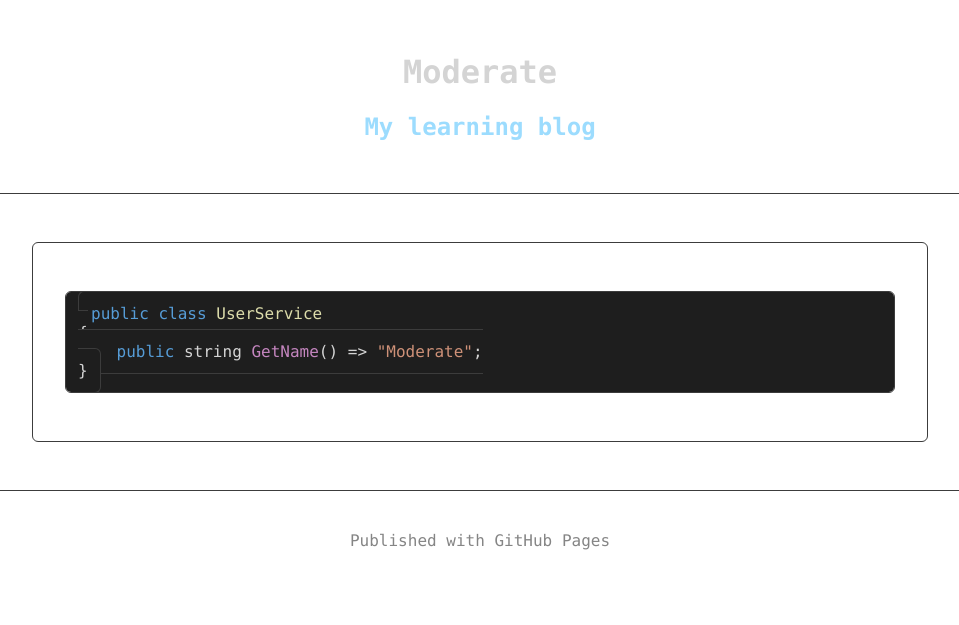
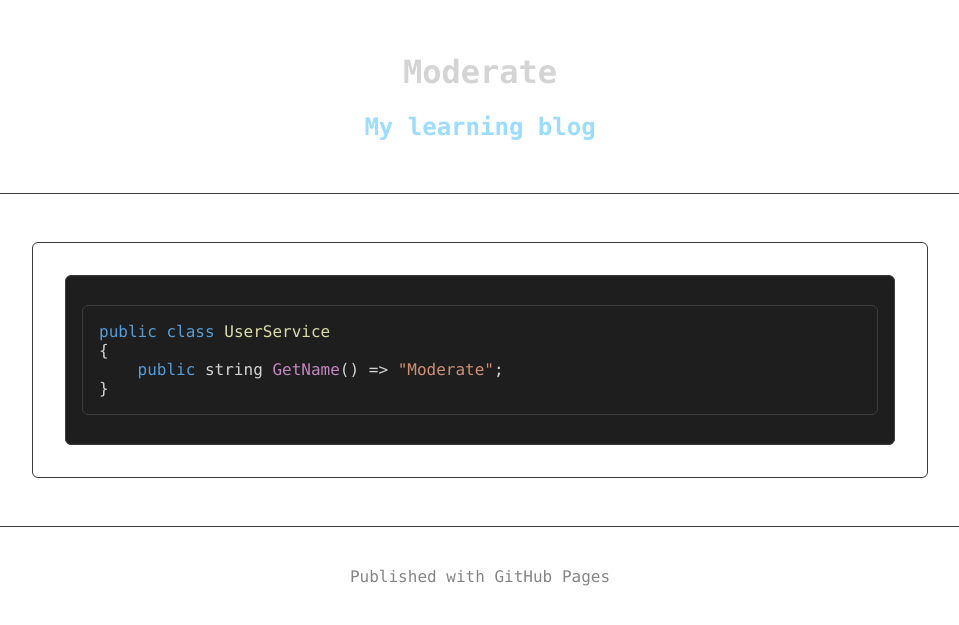
Before and after one commit to moderategamer/moderategamer.github.io, a Jekyll site: the page built from ef-core/syntax-highlighting-test.md, in a window 1280 px wide. Shown: the top 625 px of the page, without its empty margins (160-1119 px from the left). Built offline with Jekyll 4.4.1, drawn with Linux system fonts in a browser that asks for light colours; our own code applies the rules of GitHub Pages for plain Markdown files.

Commit message:
Refactor syntax highlighting styles in vs-syntax.css

```diff
--- a/assets/css/vs-syntax.css
+++ b/assets/css/vs-syntax.css
@@ -2,43 +2,33 @@
    VISUAL STUDIO DARK+ SYNTAX
    ============================ */
 
-pre, code {
-  font-family: Consolas, "Courier New", monospace;
+.highlight {
   background-color: #1e1e1e !important;
-  color: #d4d4d4 !important;
   border: 1px solid #3c3c3c;
   border-radius: 6px;
-  padding: 0.75rem;
+  padding: 1rem;
   overflow-x: auto;
 }
 
-/* Keywords (blue) */
-code .k, pre .k {
-  color: #569cd6 !important;
+.highlight code {
+  color: #d4d4d4 !important;
+  font-family: Consolas, "Courier New", monospace;
 }
 
-/* Strings (green) */
-code .s, pre .s {
-  color: #ce9178 !important;
-}
+/* Keywords */
+.highlight .k { color: #569cd6 !important; }
 
-/* Numbers (light blue) */
-code .m, pre .m {
-  color: #b5cea8 !important;
-}
+/* Strings */
+.highlight .s { color: #ce9178 !important; }
 
-/* Comments (grey) */
-code .c, pre .c {
-  color: #6a9955 !important;
-  font-style: italic;
-}
+/* Comments */
+.highlight .c { color: #6a9955 !important; font-style: italic; }
 
-/* Types / Classes (yellow) */
-code .nc, pre .nc {
-  color: #dcdcaa !important;
-}
+/* Numbers */
+.highlight .m { color: #b5cea8 !important; }
 
-/* Functions (purple) */
-code .nf, pre .nf {
-  color: #c586c0 !important;
-}
+/* Classes / Types */
+.highlight .nc { color: #dcdcaa !important; }
+
+/* Functions */
+.highlight .nf { color: #c586c0 !important; }
```
